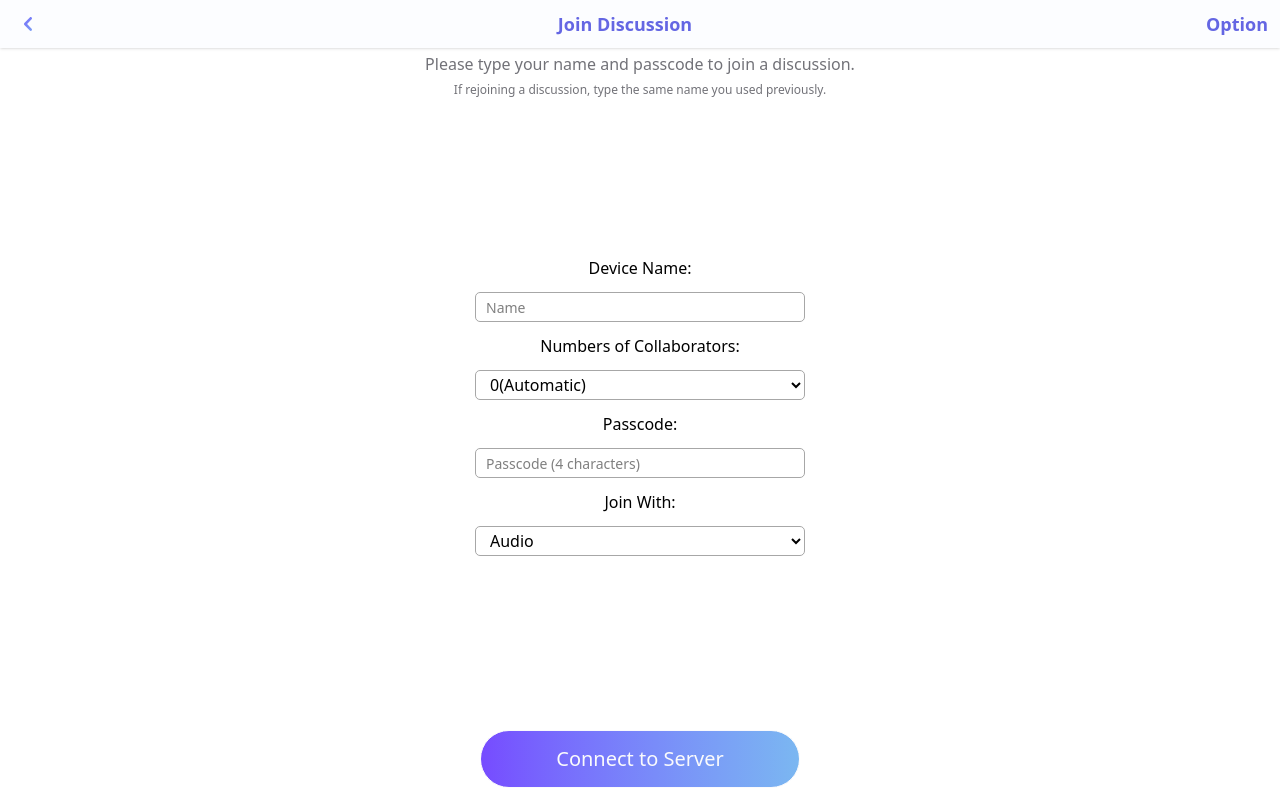
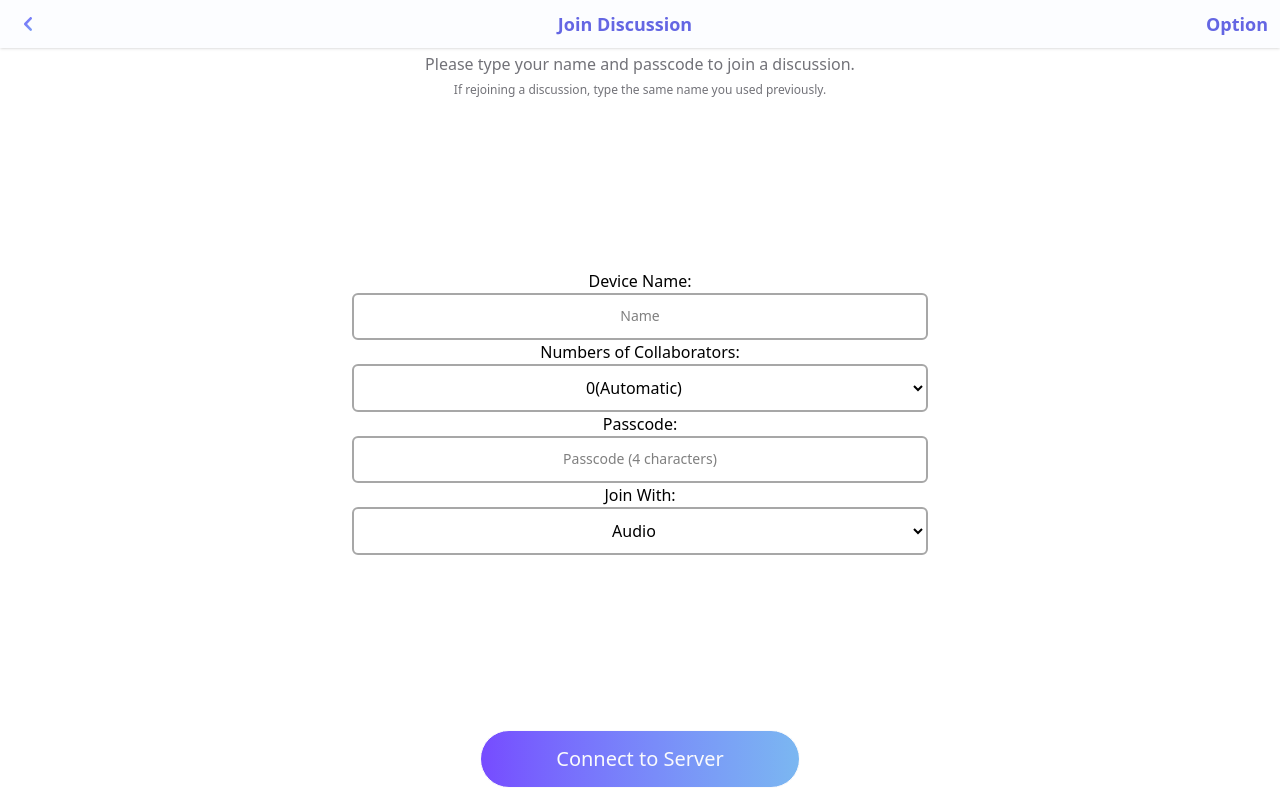
Before and after one commit to tiilt-lab/chemistry-dashboard, a React (Vite) app in the folder frontend/: page /join in a window 1280 px wide. Built offline with nearby package versions, Linux system fonts and the light colour scheme.

Commit message:
changing byodJoin textBoxes and dropdowns along with making sure confirm button is on top

```diff
--- a/frontend/src/byod-join/html-pages.jsx
+++ b/frontend/src/byod-join/html-pages.jsx
@@ -77,20 +77,14 @@ function ByodJoinPage(props) {
                                     <div>
                                         <div>Device Name:</div>
                                         <input
-                                            className={style["text-input"]}
-                                            style={{
-                                                width: adjDim(330) + "px",
-                                            }}
+                                            className="text-box small-section"
                                             id="name"
                                             placeholder="Name"
                                         />
                                         <div>Numbers of Collaborators:</div>
                                         <select
                                             id="collaborators"
-                                            className={style["dropdown-input"]}
-                                            style={{
-                                                width: adjDim(330) + "px",
-                                            }}
+                                            className="dropdown small-section"
                                         >
                                             <option value="0">
                                                 0(Automatic)
@@ -106,10 +100,7 @@ function ByodJoinPage(props) {
                                         </select>
                                         <div>Passcode:</div>
                                         <input
-                                            className={style["text-input"]}
-                                            style={{
-                                                width: adjDim(330) + "px",
-                                            }}
+                                            className="text-box small-section"
                                             id="passcode"
                                             value={props.pcode}
                                             placeholder="Passcode (4 characters)"
@@ -123,10 +114,7 @@ function ByodJoinPage(props) {
                                         <div>Join With:</div>
                                         <select
                                             id="joinwith"
-                                            className={style["dropdown-input"]}
-                                            style={{
-                                                width: adjDim(330) + "px",
-                                            }}
+                                            className="dropdown small-section"
                                         >
                                             <option value="Audio">Audio</option>
                                             {/*<option value="Video">Video</option>
@@ -609,7 +597,7 @@ function ByodJoinPage(props) {
                                 controllerContainerStyle={{ height: "3rem" }}
                             />
                             <button
-                                className="toolbar-button"
+                                className="toolbar-button z-40"
                                 onClick={props.addSpeakerFingerprint}
                             >
                                 Confirm
--- a/frontend/src/index.css
+++ b/frontend/src/index.css
@@ -16,46 +16,49 @@ html {
     @apply box-border flex h-screen w-screen overflow-clip;
 }
 
-.main-container {
-    @apply @container relative box-border flex h-full w-full min-w-fit flex-col;
-}
-
-.toolbar-button {
-    @apply m-0.5 box-border w-19 cursor-pointer rounded-4xl border bg-gradient-to-r from-[#764BFF] to-[#7BB7F1] px-1 py-2 text-center font-sans text-xs/normal font-normal text-[#FAFAFC] transition-shadow hover:shadow-2xl focus:border-[#301f66] focus:ring focus:outline-none active:bg-[#573dac] sm:m-2 sm:w-40 sm:text-sm/normal
-}
-
-.wide-button {
-    @apply m-0.5 box-border w-60 cursor-pointer rounded-4xl border bg-gradient-to-r from-[#764BFF] to-[#7BB7F1] px-1 py-2 text-center font-sans text-lg/relaxed font-normal text-[#FAFAFC] transition-shadow hover:shadow-2xl focus:border-[#301f66] focus:ring focus:outline-none active:bg-[#573dac] sm:m-3 sm:w-80 sm:text-xl/loose
-}
 .text-sans {
     @apply font-sans text-lg font-bold text-[#6466E3];
 }
 
+.main-container {
+    @apply @container relative box-border flex h-full w-full min-w-fit flex-col;
+}
 .toolbar-view-container {
-    @apply relative box-border flex grow flex-col-reverse content-stretch items-stretch overflow-hidden sm:flex-row
+    @apply relative box-border flex grow flex-col-reverse content-stretch items-stretch overflow-hidden sm:flex-row;
 }
 
 .center-column-container {
-    @apply @container relative box-border flex grow overflow-y-auto flex-col min-w-[320px];
+    @apply @container relative box-border flex min-w-[320px] grow flex-col overflow-y-auto;
 }
 
 .infographics-container {
-    @apply @container relative flex grow max-w-full flex-row flex-wrap justify-center;
+    @apply @container relative flex max-w-full grow flex-row flex-wrap justify-center;
+}
+
+.toolbar-button {
+    @apply m-0.5 box-border w-19 cursor-pointer rounded-4xl border bg-gradient-to-r from-[#764BFF] to-[#7BB7F1] px-1 py-2 text-center font-sans text-xs/normal font-normal text-[#FAFAFC] transition-shadow hover:shadow-2xl focus:border-[#301f66] focus:ring focus:outline-none active:bg-[#573dac] sm:my-2 sm:w-30 md:w-40 md:text-sm/normal;
+}
+
+.wide-button {
+    @apply m-0.5 box-border w-60 cursor-pointer rounded-4xl border bg-gradient-to-r from-[#764BFF] to-[#7BB7F1] px-1 py-2 text-center font-sans text-lg/relaxed font-normal text-[#FAFAFC] transition-shadow hover:shadow-2xl focus:border-[#301f66] focus:ring focus:outline-none active:bg-[#573dac] @sm:m-3 @sm:w-80 @sm:text-xl/loose;
+}
+
+.section-box {
+    @apply relative box-border flex flex-row;
 }
 
 .small-section {
-    @apply w-xs @sm:w-sm @6xl:w-xl
+    @apply w-xs @sm:w-sm @6xl:w-xl;
 }
 
-.wide-section
-{
-    @apply w-xs @sm:w-sm @3xl:w-3xl @6xl:w-6xl @7xl:w-7xl
+.wide-section {
+    @apply w-xs @sm:w-sm @3xl:w-3xl @6xl:w-6xl @7xl:w-7xl;
 }
 
 .dropdown {
-    @apply flex relative text-base/relaxed py-2.5 mx-3 border-2 border-solid rounded-md border-[#a7a7a7] transition-colors outline-0 text-center
+    @apply relative mx-3 flex rounded-md border-2 border-solid border-[#a7a7a7] py-2.5 text-center text-base/relaxed outline-0 transition-colors;
 }
 
-.section-box {
-    @apply flex flex-row relative box-border
+.text-box {
+    @apply relative mx-3 flex rounded-md border-2 border-solid border-[#a7a7a7] py-2.5 text-center text-sm/relaxed outline-0 transition-colors focus:border-[#006db3];
 }
--- a/frontend/src/session-toolbar/html-pages.jsx
+++ b/frontend/src/session-toolbar/html-pages.jsx
@@ -9,7 +9,7 @@ function AppSessionPage(props) {
     return (
         <>
             <div className="relative flex h-1/6 w-full min-w-fit flex-row flex-nowrap items-center justify-between bg-gray-200 text-center shadow sm:h-full sm:w-1/6 sm:flex-col">
-                <span className="m-3 inline-block h-fit w-min px-3">
+                <span className="m-3 inline-block h-fit w-min px-3 relative">
                     <div className="inline-block w-max font-sans text-xl/normal font-bold sm:text-3xl/loose">
                         {props.timeText}
                     </div>
@@ -17,7 +17,7 @@ function AppSessionPage(props) {
                         Total duration
                     </div>
                 </span>
-                <div class="flex max-w-4/6 flex-1 flex-row items-center justify-center sm:w-min sm:flex-col">
+                <div class="flex relative max-w-4/6 flex-1 flex-row items-center justify-center sm:w-min sm:flex-col sm:max-w-full">
                     {props.menus && props.menus.length ? (
                         props.menus.map((menu, index) => (
                             <button
@@ -30,7 +30,7 @@ function AppSessionPage(props) {
                     )}
                 </div>
                 <button
-                    className="m-2 box-border w-19 cursor-pointer rounded-4xl border bg-[#FF6363] px-1 py-2 text-center font-sans text-base/normal font-normal text-[#FAFAFC] transition-shadow hover:shadow-2xl disabled:hidden sm:w-33 sm:text-xl/loose"
+                    className="relative mx-2 box-border w-19 cursor-pointer rounded-4xl border bg-[#FF6363] px-1 py-2 text-center font-sans text-base/normal font-normal text-[#FAFAFC] transition-shadow hover:shadow-2xl disabled:hidden sm:w-33 sm:text-xl/loose sm:mx-0 sm:my-5"
                     onClick={props.onEndSession}
                     disabled={!props.session.recording || props.fromClient}
                 >
```
